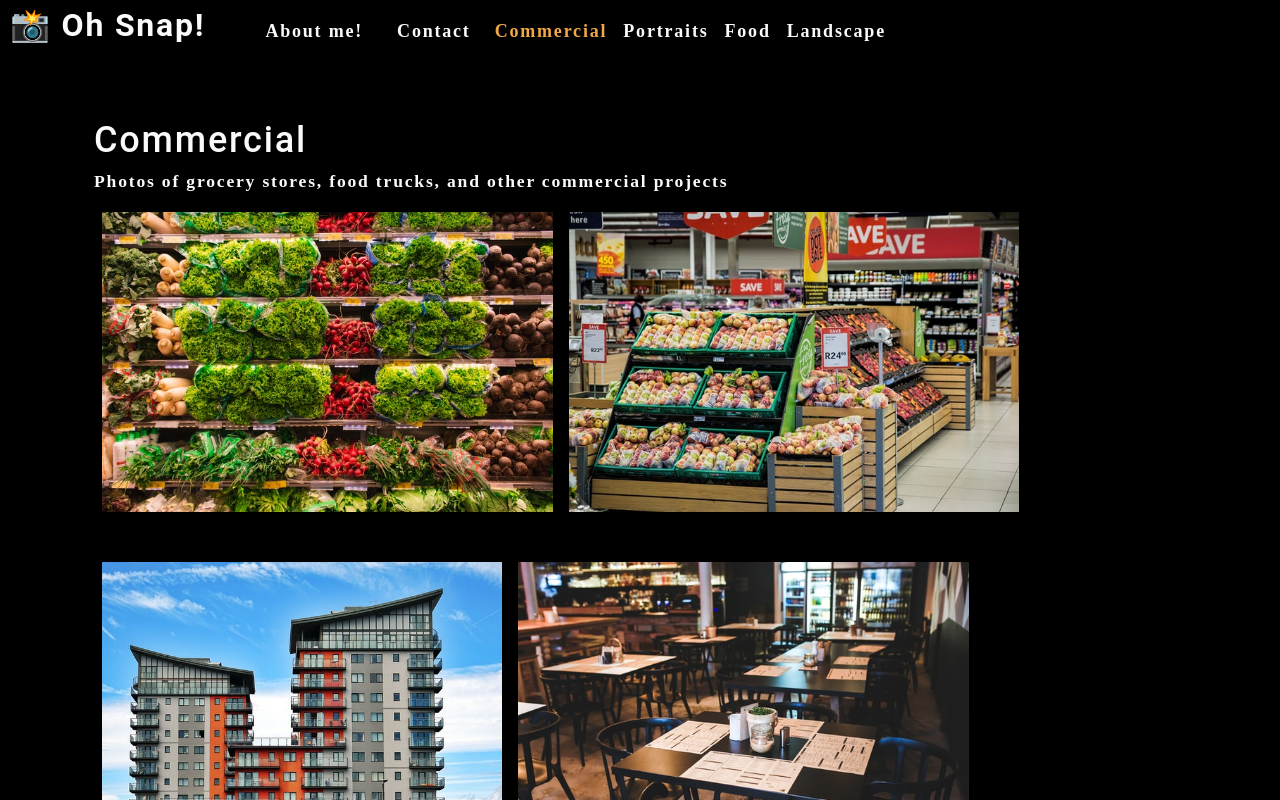
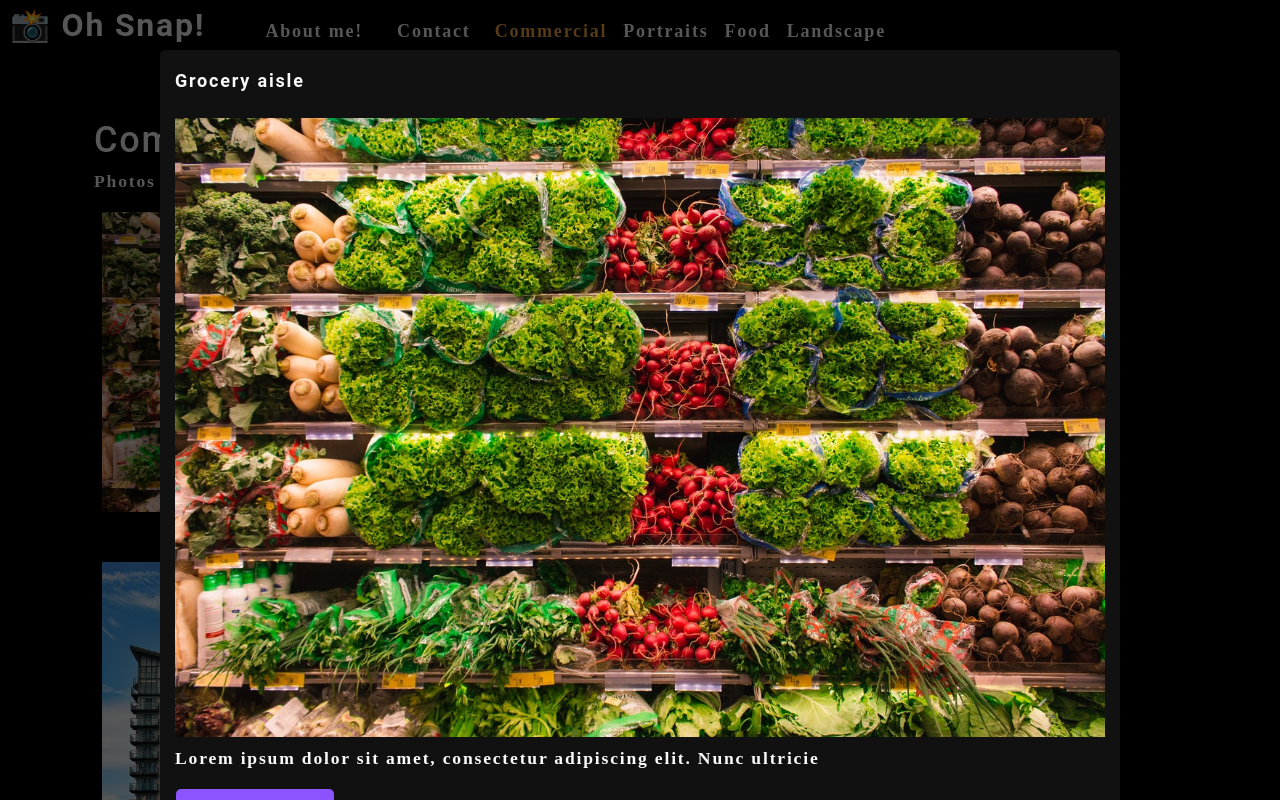
Before and after one commit to sarameadows/photo-port, a React (Create React App) app: page / in a window 1280 px wide. Both pictures are taken after a click on the picture 327 px from the left and 361 px from the top of the page. Shown: the top 800 px of the page. Built offline with nearby package versions, Linux system fonts and the light colour scheme.

Commit message:
create modal for single photos

```diff
--- /dev/null
+++ b/src/components/Modal/index.js
@@ -0,0 +1,17 @@
+import React from "react";
+
+function Modal({currentPhoto}) {
+    const {name, category, description, index} = currentPhoto;
+    return (
+        <div className="modalBackdrop">
+            <div className="modalContainer">
+                <h3 className="modalTitle">{name}</h3>
+                <img src={require(`../../assets/large/${category}/${index}.jpg`)} alt={category} />
+                <p>{description}</p>
+                <button type="button">Close this modal</button>
+            </div>
+        </div>
+    );
+}
+
+export default Modal;
--- a/src/components/PhotoList/index.js
+++ b/src/components/PhotoList/index.js
@@ -1,4 +1,5 @@
 import React, { useState } from "react";
+import Modal from "../Modal";
 
 const PhotoList = ({category}) => {
     const [photos] = useState([
@@ -100,15 +101,24 @@ const PhotoList = ({category}) => {
     ]);
 
     const currentPhotos = photos.filter((photo) => photo.category === category);
+    const [currentPhoto, setCurrentPhoto] = useState();
+    const [isModalOpen, setIsModalOpen] = useState(false);
+
+    const toggleModal = (image, i) => {
+        setCurrentPhoto({...image, index: i});
+        setIsModalOpen(true);
+    }
 
     return (
         <div>
+            {isModalOpen && <Modal currentPhoto={currentPhoto} />}
             <div className="flex-row">
                 {currentPhotos.map((image, i) => (
                     <img
                         src={require(`../../assets/small/${category}/${i}.jpg`)}
                         alt={image.name}
                         className="img-thumbnail mx-1"
+                        onClick={() => toggleModal(image, i)}
                         key={image.name}
                     />
                 ))}
```
